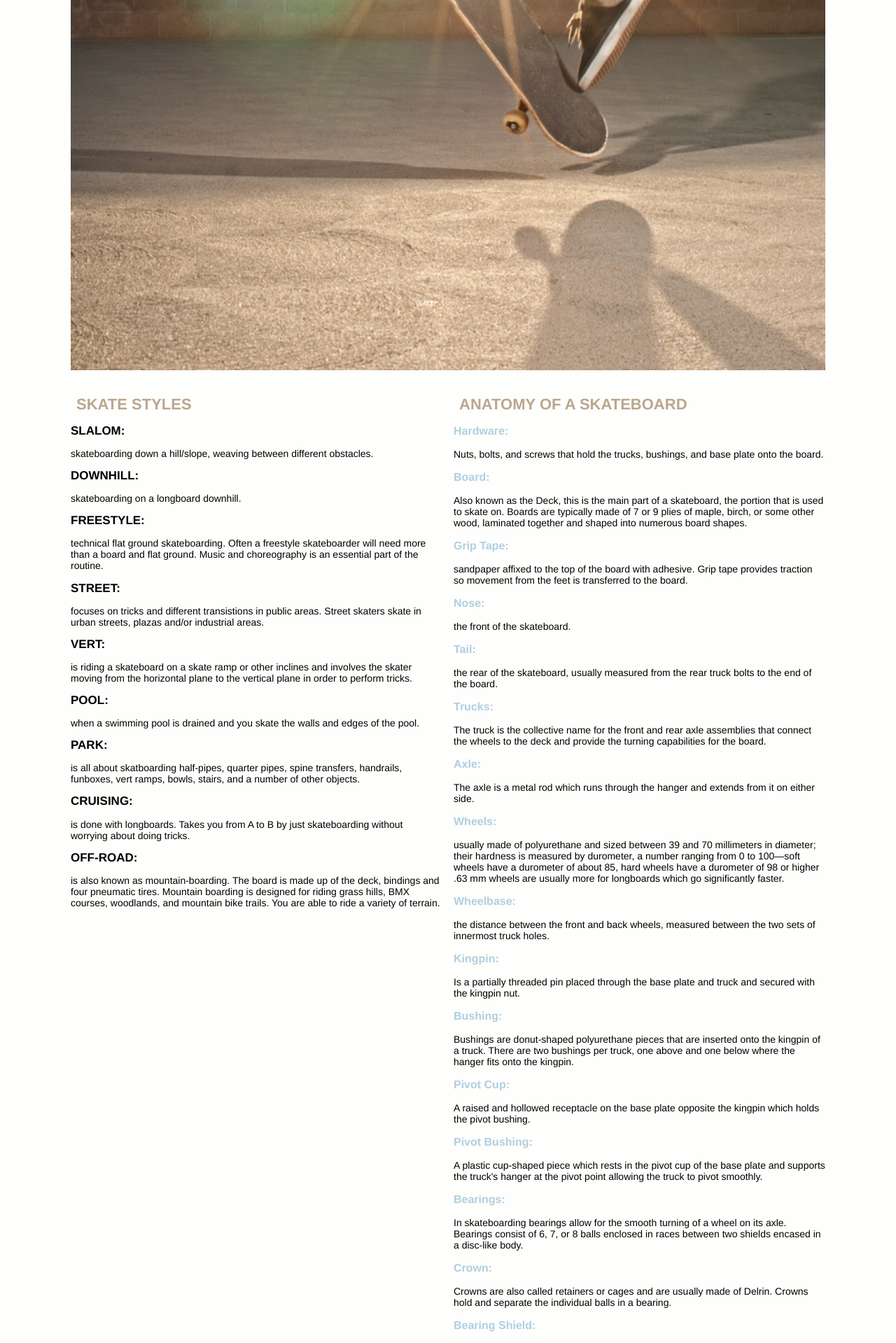
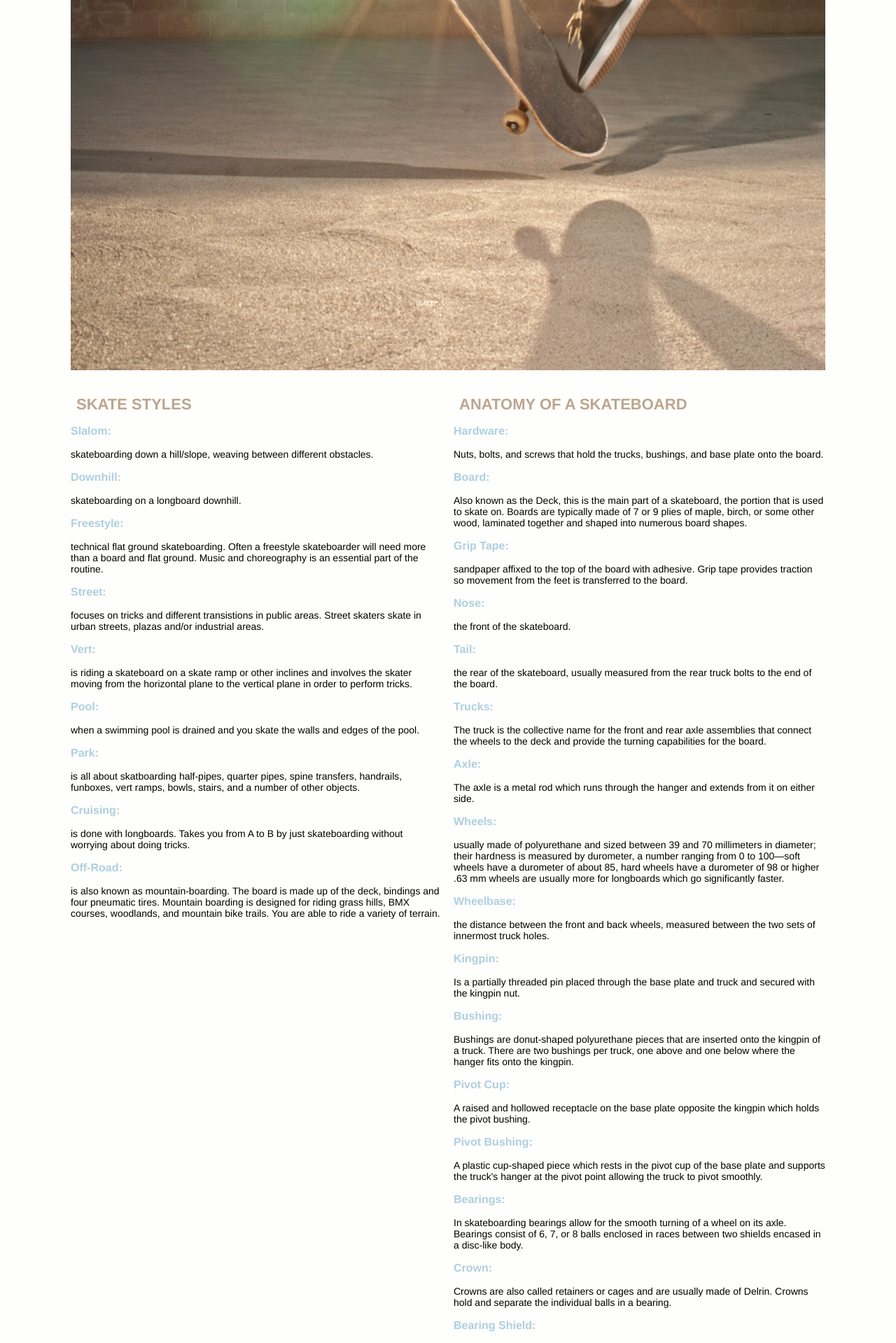
Before and after one commit to maddiwatson1/large-data-website, a Jekyll site: the page built from about.html, in a window 1280 px wide. Shown: the part 1212-3131 px from the top of the page at 70% size. Built offline with Jekyll 4.4.1, drawn with Linux system fonts in a browser that asks for light colours; Markdown is read by kramdown in place of the engine named in the settings.

Commit message:
changed some h2s to h3s

```diff
--- a/about.html
+++ b/about.html
@@ -11,23 +11,23 @@ layout: default
 <div class="unit unit-s-1 unit-m-1-2">
 	<div class="unit-spacer">
 		<h1>Skate Styles</h1>
-			<h2>Slalom:</h2>
+			<h3>Slalom:</h3>
 				<p>skateboarding down a hill/slope, weaving between different obstacles.</p>
-			<h2>Downhill:</h2>
+			<h3>Downhill:</h3>
 				<p>skateboarding on a longboard downhill.</p>
-			<h2>Freestyle:</h2>
+			<h3>Freestyle:</h3>
 				<p>technical flat ground skateboarding. Often a freestyle skateboarder will need more than a board and flat ground. Music and choreography is an essential part of the routine.</p>
-			<h2>Street:</h2>
+			<h3>Street:</h3>
 				<p>focuses on tricks and different transistions in public areas. Street skaters skate in urban streets, plazas and/or industrial areas.</p>
-			<h2>Vert:</h2>
+			<h3>Vert:</h3>
 				<p>is riding a skateboard on a skate ramp or other inclines and involves the skater moving from the horizontal plane to the vertical plane in order to perform tricks.</p>
-			<h2>Pool:</h2>
+			<h3>Pool:</h3>
 				<p>when a swimming pool is drained and you skate the walls and edges of the pool.</p>
-			<h2>Park:</h2>
+			<h3>Park:</h3>
 				<p>is all about skatboarding half-pipes, quarter pipes, spine transfers, handrails, funboxes, vert ramps, bowls, stairs, and a number of other objects.</p>
-			<h2>Cruising:</h2>
+			<h3>Cruising:</h3>
 				<p>is done with longboards. Takes you from A to B by just skateboarding without worrying about doing tricks.</p>
-			<h2>Off-Road:</h2>
+			<h3>Off-Road:</h3>
 				<p>is also known as mountain-boarding. The board is made up of the deck, bindings and four pneumatic tires. Mountain boarding is designed for riding grass hills, BMX courses, woodlands, and mountain bike trails. You are able to ride a variety of terrain.</p>
 	</div>
 </div>
```
